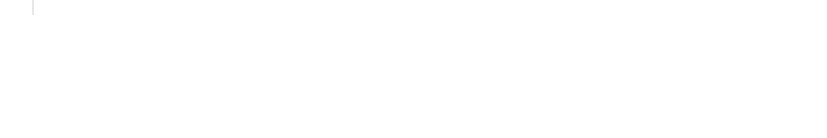
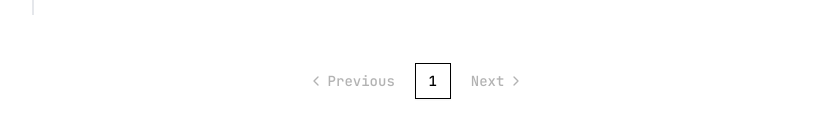
Before and after one commit to 3akare/portfolio, a Next.js app: page /blog in a window 1280 px wide. Shown: the part 790-928 px from the top of the page, without its empty margins (224-1051 px from the left). Before the commit the page ends 853 px from the top, so only its background shows below. Built offline with nearby package versions, Linux system fonts and the light colour scheme.

Commit message:
feat: blog post pagination

```diff
--- a/src/app/blog/[id]/blog-post-client-page.tsx
+++ b/src/app/blog/[id]/blog-post-client-page.tsx
@@ -10,16 +10,10 @@
 
 interface BlogPostClientPageProps {
   post: BlogPost
+  formattedDate: string;
 }
 
-export default function BlogPostClientPage({ post }: BlogPostClientPageProps) {
-  const formatDate = (dateString: string) => {
-    return new Date(dateString).toLocaleDateString("en-US", {
-      year: "numeric",
-      month: "long",
-      day: "numeric",
-    })
-  }
+export default function BlogPostClientPage({ post, formattedDate }: BlogPostClientPageProps) {
 
   const getReadingTime = (content: BlogContent[]) => {
     const textContent = content
@@ -49,7 +43,7 @@
               <span>By {post.author}</span>
               <div className="flex items-center gap-1">
                 <Calendar size={14} />
-                <span>{formatDate(post.publishedAt)}</span>
+                <span>{formattedDate}</span>
               </div>
               <div className="flex items-center gap-1">
                 <Clock size={14} />
@@ -103,7 +97,7 @@
         <footer className="mt-12 pt-8 border-t border-black/10">
           <div className="flex items-center justify-between">
             <div className="text-xs text-black/60">
-              Published {formatDate(post.publishedAt)}
+              Published {formattedDate}
             </div>
             <Link href="/blog" className="text-sm text-accent-blue hover:underline">
               ← Back
--- a/src/app/blog/[id]/page.tsx
+++ b/src/app/blog/[id]/page.tsx
@@ -52,7 +52,6 @@
 export default async function BlogPostPage({
   params,
 }: any) {
-  // 2. AWAIT the params object before accessing its properties
   const awaitedParams = await params;
   const post = await getBlogPost(awaitedParams.id)
 
@@ -60,5 +59,11 @@
     notFound()
   }
 
-  return <BlogPostClientPage post={post} />
+  const formattedDate = new Date(post.publishedAt).toLocaleDateString("en-US", {
+    year: "numeric",
+    month: "long",
+    day: "numeric",
+  })
+
+  return <BlogPostClientPage post={post} formattedDate={formattedDate} />
 }
--- a/src/app/blog/page.tsx
+++ b/src/app/blog/page.tsx
@@ -1,17 +1,27 @@
-"use client"
-
-import { useState, useEffect } from "react"
+import {
+  Pagination,
+  PaginationContent,
+  PaginationEllipsis,
+  PaginationItem,
+  PaginationLink,
+  PaginationNext,
+  PaginationPrevious,
+} from "@/components/ui/pagination"
 import { Calendar, Clock, ArrowLeft } from "lucide-react"
 import Link from "next/link"
 import { cn } from "@/lib/utils"
 import type { BlogContent, BlogPost } from "@/lib/blog"
-import { getBlogPosts, generateExcerpt } from "@/lib/blog"
+import { getPaginatedBlogPosts, generateExcerpt } from "@/lib/blog"
 
-export default function BlogPage() {
-    const [posts, setPosts] = useState<BlogPost[]>([])
-    useEffect(() => {
-        getBlogPosts().then(setPosts)
-    }, [])
+export default async function BlogPage({
+  searchParams,
+}: {
+  searchParams?: {
+    page?: string
+  }
+}) {
+  const currentPage = Number(searchParams?.page) || 1
+  const { posts, totalPages } = await getPaginatedBlogPosts(currentPage)
 
   const formatDate = (dateString: string) => {
     return new Date(dateString).toLocaleDateString("en-US", {
@@ -83,6 +93,36 @@
             ))}
           </div>
         )}
+
+        {/* Pagination */}
+        <div className="mt-12">
+          <Pagination>
+            <PaginationContent>
+              <PaginationItem>
+                <PaginationPrevious
+                  href={currentPage > 1 ? `/blog?page=${currentPage - 1}` : "#"}
+                  className={currentPage > 1 ? "" : "pointer-events-none text-black/30"}
+                />
+              </PaginationItem>
+              {Array.from({ length: totalPages }).map((_, i) => (
+                <PaginationItem key={i}>
+                  <PaginationLink
+                    href={`/blog?page=${i + 1}`}
+                    isActive={currentPage === i + 1}
+                  >
+                    {i + 1}
+                  </PaginationLink>
+                </PaginationItem>
+              ))}
+              <PaginationItem>
+                <PaginationNext
+                  href={currentPage < totalPages ? `/blog?page=${currentPage + 1}` : "#"}
+                  className={currentPage < totalPages ? "" : "pointer-events-none text-black/30"}
+                />
+              </PaginationItem>
+            </PaginationContent>
+          </Pagination>
+        </div>
       </div>
     </main>
   )
--- a/src/app/page.tsx
+++ b/src/app/page.tsx
@@ -34,12 +34,12 @@
         <Tools />
         {/* Socials */}
         <Connect />
+        {/* Open source contributions */}
+        <OpenSource />
         {/* Blog section */}
         <BlogSection />
         {/* Projects section */}
         <Projects />
-        {/* Open source contributions */}
-        <OpenSource />
       </div>
     </main>
   )
--- /dev/null
+++ b/src/components/ui/button.tsx
@@ -0,0 +1,57 @@
+import * as React from "react"
+import { Slot } from "@radix-ui/react-slot"
+import { cva, type VariantProps } from "class-variance-authority"
+
+import { cn } from "@/lib/utils"
+
+const buttonVariants = cva(
+  "inline-flex items-center justify-center gap-2 whitespace-nowrap rounded-md text-sm font-medium transition-colors focus-visible:outline-none focus-visible:ring-1 focus-visible:ring-ring disabled:pointer-events-none disabled:opacity-50 [&_svg]:pointer-events-none [&_svg]:size-4 [&_svg]:shrink-0",
+  {
+    variants: {
+      variant: {
+        default:
+          "bg-primary text-primary-foreground shadow hover:bg-primary/90",
+        destructive:
+          "bg-destructive text-destructive-foreground shadow-sm hover:bg-destructive/90",
+        outline:
+          "border border-input bg-background shadow-sm hover:bg-accent hover:text-accent-foreground",
+        secondary:
+          "bg-secondary text-secondary-foreground shadow-sm hover:bg-secondary/80",
+        ghost: "hover:bg-accent hover:text-accent-foreground",
+        link: "text-primary underline-offset-4 hover:underline",
+      },
+      size: {
+        default: "h-9 px-4 py-2",
+        sm: "h-8 rounded-md px-3 text-xs",
+        lg: "h-10 rounded-md px-8",
+        icon: "h-9 w-9",
+      },
+    },
+    defaultVariants: {
+      variant: "default",
+      size: "default",
+    },
+  }
+)
+
+export interface ButtonProps
+  extends React.ButtonHTMLAttributes<HTMLButtonElement>,
+    VariantProps<typeof buttonVariants> {
+  asChild?: boolean
+}
+
+const Button = React.forwardRef<HTMLButtonElement, ButtonProps>(
+  ({ className, variant, size, asChild = false, ...props }, ref) => {
+    const Comp = asChild ? Slot : "button"
+    return (
+      <Comp
+        className={cn(buttonVariants({ variant, size, className }))}
+        ref={ref}
+        {...props}
+      />
+    )
+  }
+)
+Button.displayName = "Button"
+
+export { Button, buttonVariants }
--- /dev/null
+++ b/src/components/ui/pagination.tsx
@@ -0,0 +1,117 @@
+import * as React from "react"
+import { ChevronLeft, ChevronRight, MoreHorizontal } from "lucide-react"
+
+import { cn } from "@/lib/utils"
+import { ButtonProps, buttonVariants } from "@/components/ui/button"
+
+const Pagination = ({ className, ...props }: React.ComponentProps<"nav">) => (
+  <nav
+    role="navigation"
+    aria-label="pagination"
+    className={cn("mx-auto flex w-full justify-center", className)}
+    {...props}
+  />
+)
+Pagination.displayName = "Pagination"
+
+const PaginationContent = React.forwardRef<
+  HTMLUListElement,
+  React.ComponentProps<"ul">
+>(({ className, ...props }, ref) => (
+  <ul
+    ref={ref}
+    className={cn("flex flex-row items-center gap-1", className)}
+    {...props}
+  />
+))
+PaginationContent.displayName = "PaginationContent"
+
+const PaginationItem = React.forwardRef<
+  HTMLLIElement,
+  React.ComponentProps<"li">
+>(({ className, ...props }, ref) => (
+  <li ref={ref} className={cn("", className)} {...props} />
+))
+PaginationItem.displayName = "PaginationItem"
+
+type PaginationLinkProps = {
+  isActive?: boolean
+} & Pick<ButtonProps, "size"> &
+  React.ComponentProps<"a">
+
+const PaginationLink = ({
+  className,
+  isActive,
+  size = "icon",
+  ...props
+}: PaginationLinkProps) => (
+  <a
+    aria-current={isActive ? "page" : undefined}
+    className={cn(
+      buttonVariants({
+        variant: isActive ? "outline" : "ghost",
+        size,
+      }),
+      className
+    )}
+    {...props}
+  />
+)
+PaginationLink.displayName = "PaginationLink"
+
+const PaginationPrevious = ({
+  className,
+  ...props
+}: React.ComponentProps<typeof PaginationLink>) => (
+  <PaginationLink
+    aria-label="Go to previous page"
+    size="default"
+    className={cn("gap-1 pl-2.5", className)}
+    {...props}
+  >
+    <ChevronLeft className="h-4 w-4" />
+    <span>Previous</span>
+  </PaginationLink>
+)
+PaginationPrevious.displayName = "PaginationPrevious"
+
+const PaginationNext = ({
+  className,
+  ...props
+}: React.ComponentProps<typeof PaginationLink>) => (
+  <PaginationLink
+    aria-label="Go to next page"
+    size="default"
+    className={cn("gap-1 pr-2.5", className)}
+    {...props}
+  >
+    <span>Next</span>
+    <ChevronRight className="h-4 w-4" />
+  </PaginationLink>
+)
+PaginationNext.displayName = "PaginationNext"
+
+const PaginationEllipsis = ({
+  className,
+  ...props
+}: React.ComponentProps<"span">) => (
+  <span
+    aria-hidden
+    className={cn("flex h-9 w-9 items-center justify-center", className)}
+    {...props}
+  >
+    <MoreHorizontal className="h-4 w-4" />
+    <span className="sr-only">More pages</span>
+  </span>
+)
+PaginationEllipsis.displayName = "PaginationEllipsis"
+
+export {
+  Pagination,
+  PaginationContent,
+  PaginationLink,
+  PaginationItem,
+  PaginationPrevious,
+  PaginationNext,
+  PaginationEllipsis,
+}
--- a/src/lib/blog.ts
+++ b/src/lib/blog.ts
@@ -144,6 +144,14 @@
   return posts.slice(0, limit)
 }
 
+export async function getPaginatedBlogPosts(page = 1, limit = 5): Promise<{ posts: BlogPost[], totalPages: number }> {
+  const allPosts = await getBlogPosts();
+  const totalPages = Math.ceil(allPosts.length / limit);
+  const offset = (page - 1) * limit;
+  const posts = allPosts.slice(offset, offset + limit);
+  return { posts, totalPages };
+}
+
 export async function getBlogPost(id: string): Promise<BlogPost | null> {
   const posts = await getBlogPosts()
   return posts.find((post) => post.id === id) || null
```
Lines whose indentation alone changed are shown as unchanged.
